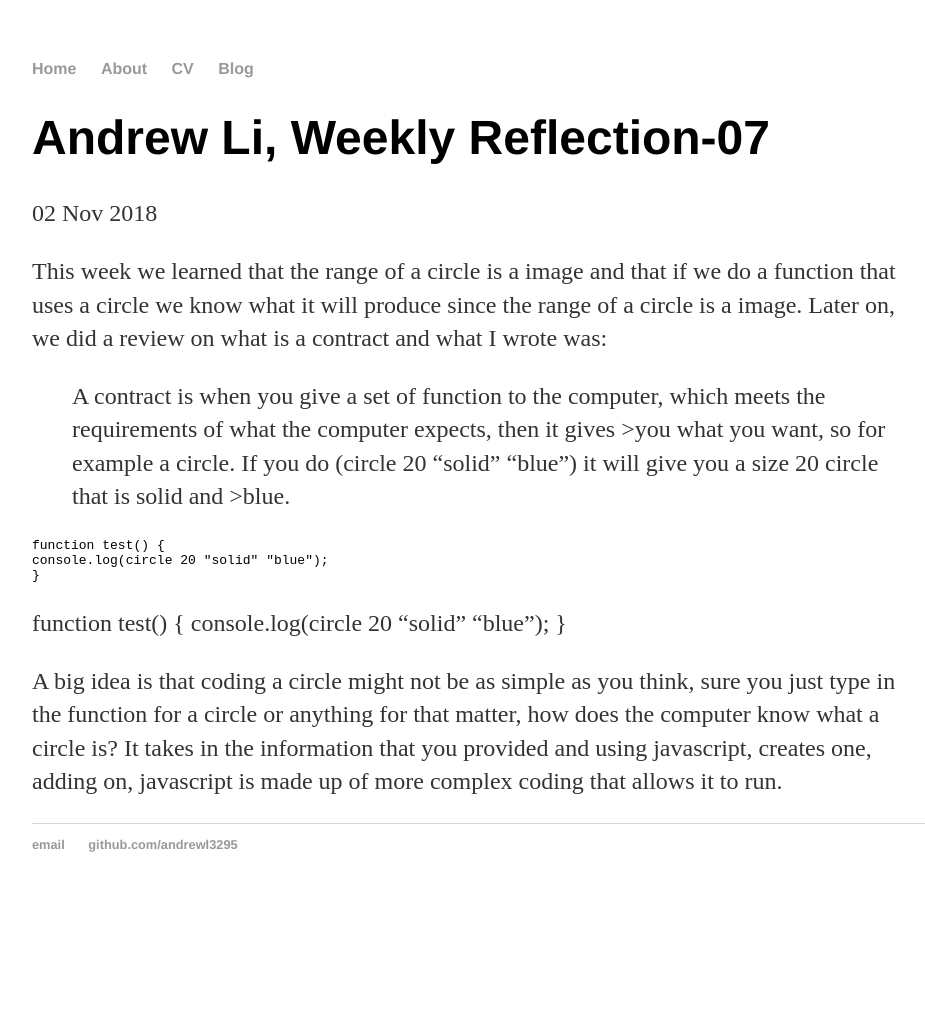
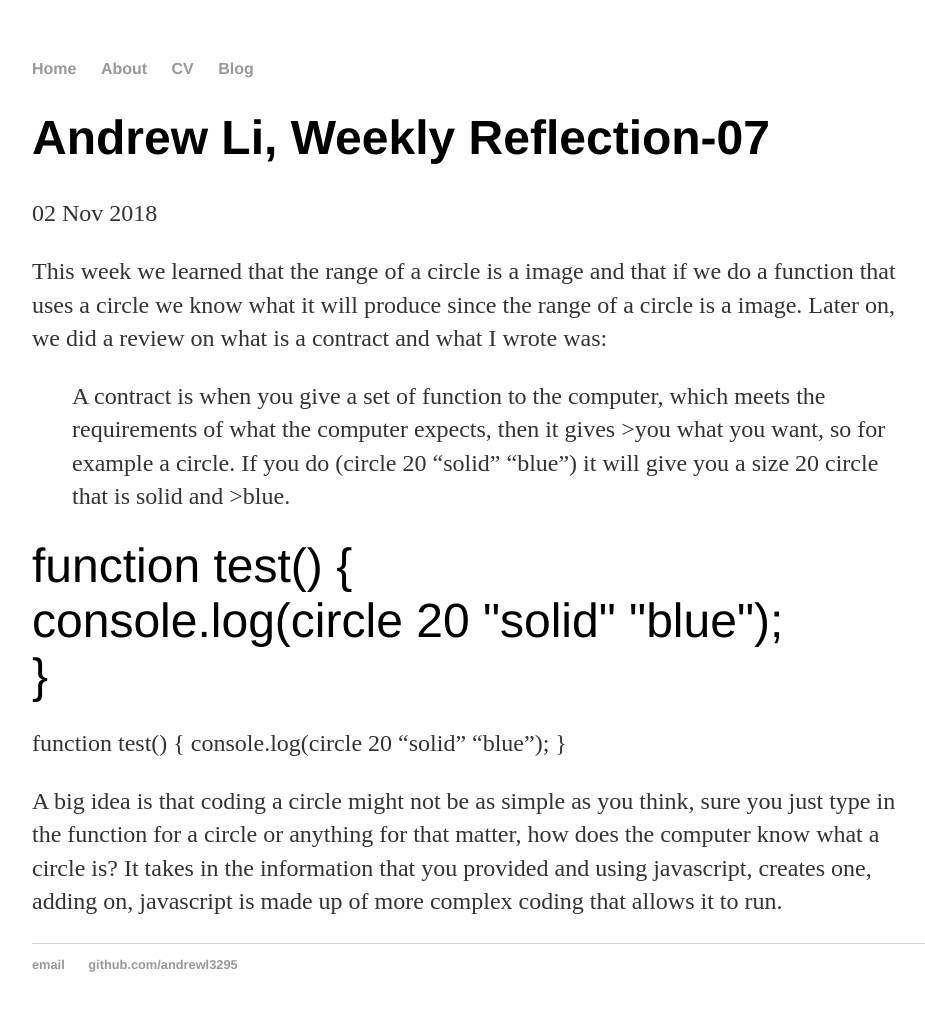
Before and after one commit to Andrewl3295/Andrewl3295.github.io, a Jekyll site: the page built from _posts/2018-11-02-Weekly-Reflection-07.md, in a window 1280 px wide. Shown: the whole page, without its empty margins (160-1085 px from the left). Built offline with Jekyll 4.4.1, drawn with Linux system fonts in a browser that asks for light colours; before the commit the page ends 912 px from its top, so only the background shows below that.

Commit message:
Update main.css

```diff
--- a/css/main.css
+++ b/css/main.css
@@ -41,3 +41,8 @@ ul.posts {
 ul.posts li {
     list-style: none;
 }
+
+code {
+      font-size: 3em;
+    font-family:'Helvetica', 'Impact', 'Sans-Serif';
+}
```
